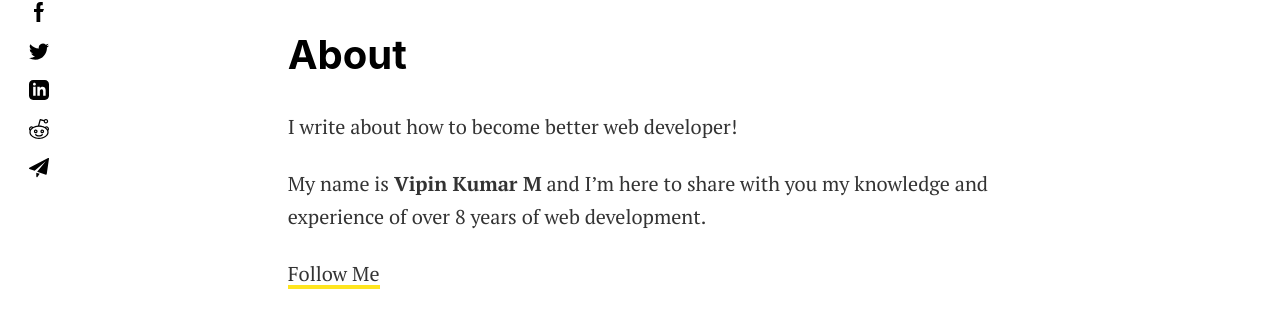
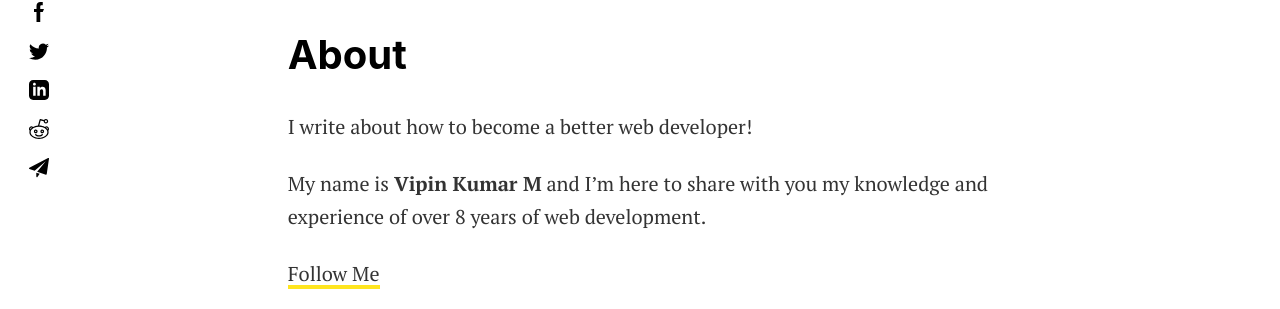
Before and after one commit to VipinMadhaan/vipinmadhaan.github.io, a Jekyll site: the page built from pages/about.md, in a window 1280 px wide. Shown: the part 333-642 px from the top of the page. Built offline with Jekyll 4.4.1, drawn with Linux system fonts in a browser that asks for light colours.

Commit message:
updated about me

```diff
--- a/index.html
+++ b/index.html
@@ -10,7 +10,7 @@ background: '/img/bg-index.jpg'
 <div class="rounded mb-5 hero">
   <div class="row align-items-center justify-content-between">
     <div class="col-md-6">
-      <h1 class="font-weight-bold mb-4 serif-font">I write about how to become better web developer</h1>
+      <h1 class="font-weight-bold mb-4 serif-font">I write about how to become a better web developer</h1>
       <p class="lead mb-4">My name is Vipin Kumar M and I'm here to share with you my knowledge and experience of over 8 years of web development.</p>
       <a href="{{site.baseurl}}/about" class="btn btn-dark text-white px-5 btn-lg">About me</a>
     </div>
--- a/pages/about.md
+++ b/pages/about.md
@@ -5,7 +5,7 @@ permalink: '/about/'
 image: assets/images/icons/vipin.png
 ---
 
-I write about how to become better web developer!
+I write about how to become a better web developer!
 
 My name is **Vipin Kumar M** and I'm here to share with you my knowledge and experience of over 8 years of web development.
 
```
